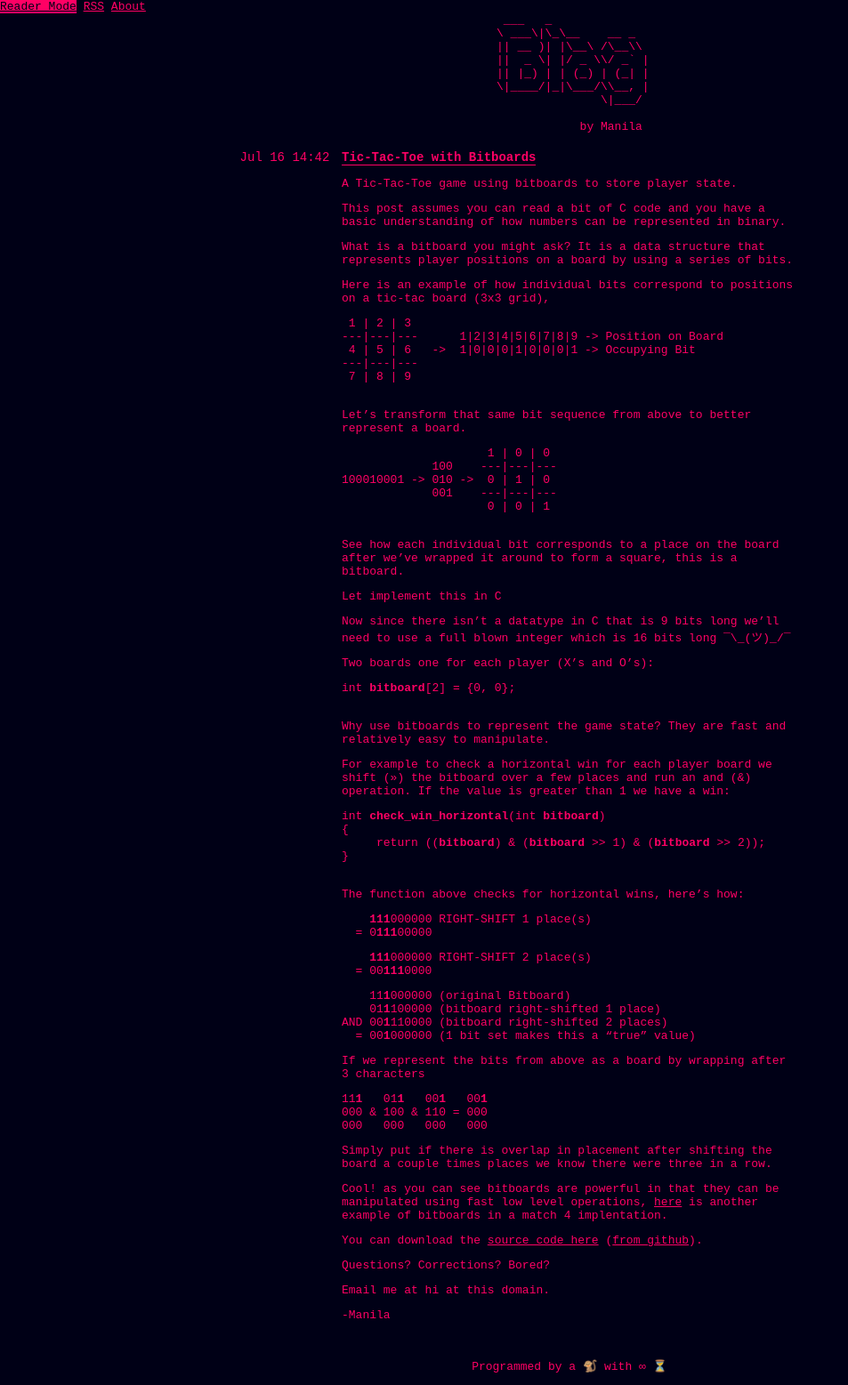
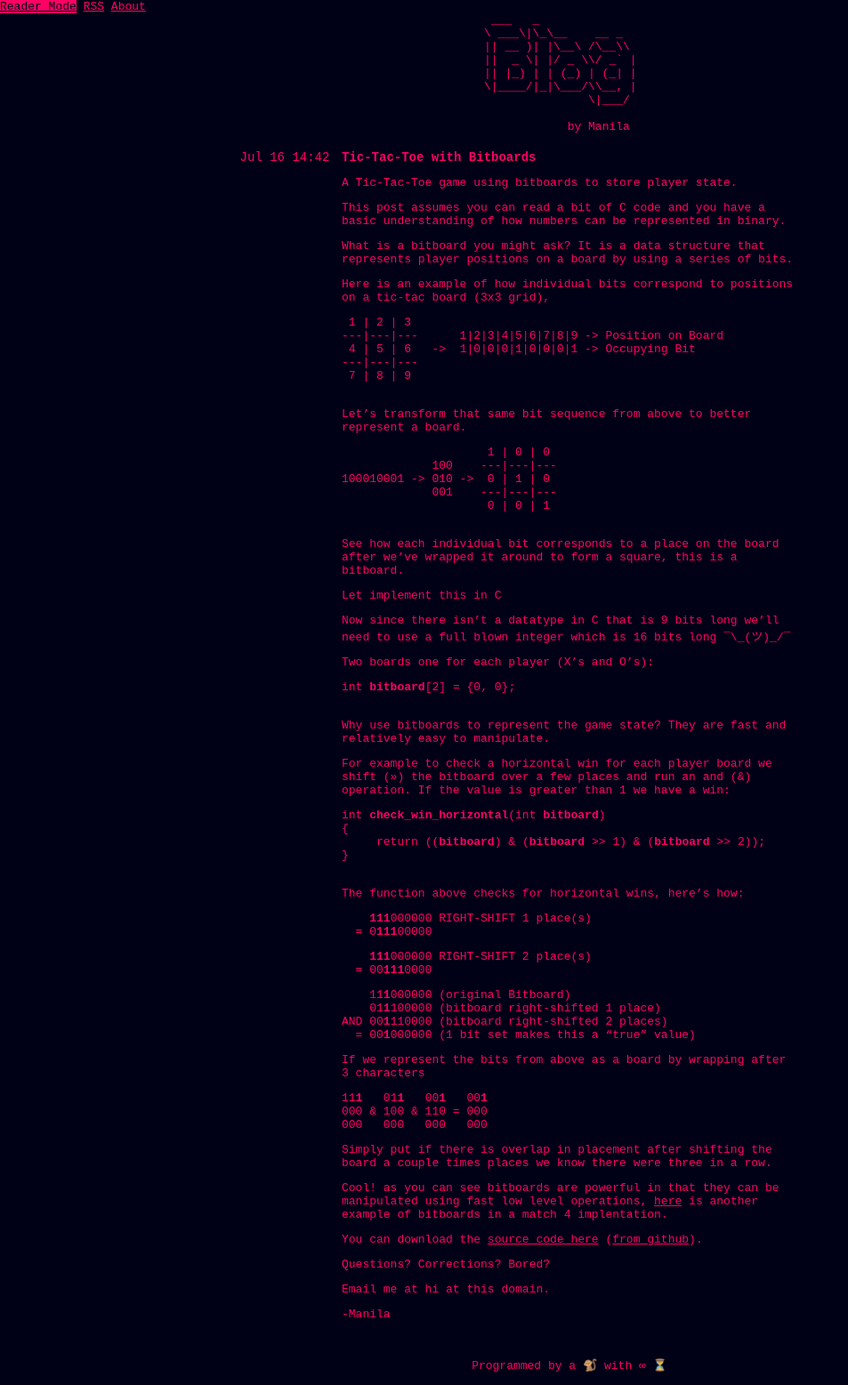
Before and after one commit to manila/blog, a Jekyll site: the page built from index.html, in a window 1280 px wide. Shown: the whole page at 89% size, without its empty margins (0-953 px from the left). Built offline with Jekyll 4.4.1, drawn with Linux system fonts in a browser that asks for light colours.

Commit message:
Updated CSS

```diff
--- a/css/main.css
+++ b/css/main.css
@@ -8,6 +8,9 @@
 body {
 	margin: 0px;
 	padding: 0px;
+}
+pre {
+	white-space: pre-wrap;
 }
 a.highlight {
 	color: #000016;
@@ -52,13 +55,11 @@
 	color: #FF0064;
 }
 .logo {
-	width: 164px;
+	width: 192px;
 	margin: auto;
 }
 .post-title {
 	color: #FF0064;
-	text-decoration: none;
-	border-bottom: 1px solid #FF0064;
 }
 .post-list .post:first-child .post-date
 .post-list .post:first-child .post-title,
```
